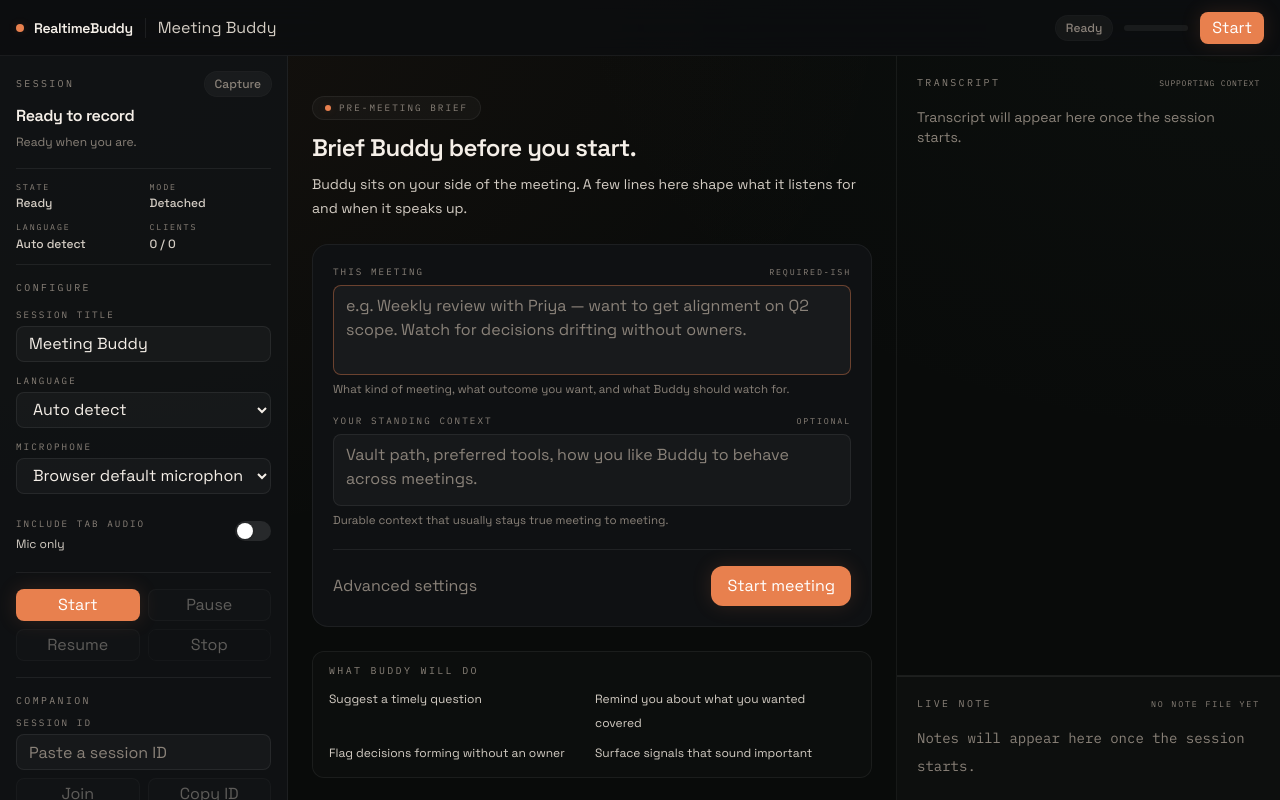
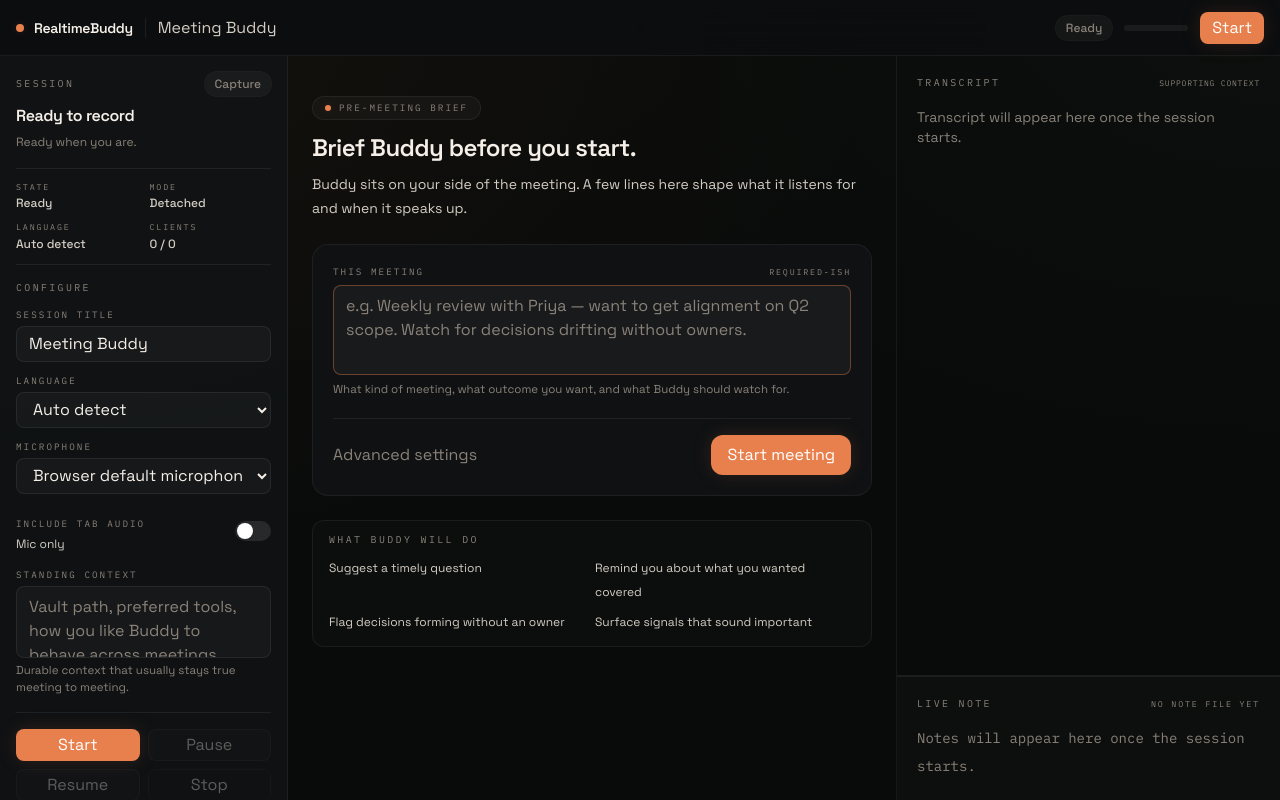
Before and after one commit to ratulsarna/RealtimeBuddy, a Next.js app in the folder apps/web/: page / in a window 1280 px wide. Built offline with nearby package versions, Linux system fonts and the light colour scheme.

Commit message:
Integrate static user seed functionality into MeetingBuddyApp and SessionSidebar, removing unused references in MeetingBriefCard. Update UI to allow input for standing context in the session sidebar.

```diff
--- a/apps/web/src/components/meeting-buddy-app.tsx
+++ b/apps/web/src/components/meeting-buddy-app.tsx
@@ -893,6 +893,7 @@ export function MeetingBuddyApp({
     onSelectedMicChange: setSelectedMicId,
     onSessionIdInputChange: setSessionIdInput,
     onStartSession: startSession,
+    onStaticUserSeedChange: setStaticUserSeed,
     onStopSession: stopSession,
     onTitleChange: setTitle,
     selectedMicId,
@@ -903,6 +904,7 @@ export function MeetingBuddyApp({
     sessionIdInput,
     sessionMetrics,
     sessionMode,
+    staticUserSeed,
     statusMessage,
     statusTone,
     title,
@@ -949,8 +951,6 @@ export function MeetingBuddyApp({
                 onMeetingSeedChange={setMeetingSeed}
                 onOpenAdvanced={() => setSidebarOpen(true)}
                 onStartSession={startSession}
-                onStaticUserSeedChange={setStaticUserSeed}
-                staticUserSeed={staticUserSeed}
               />
             </div>
           ) : (
--- a/apps/web/src/components/meeting-buddy/meeting-brief-card.tsx
+++ b/apps/web/src/components/meeting-buddy/meeting-brief-card.tsx
@@ -9,20 +9,16 @@ import {
 } from "@/components/meeting-buddy/ui";
 
 type MeetingBriefCardProps = {
-  staticUserSeed: string;
   meetingSeed: string;
   canStart: boolean;
-  onStaticUserSeedChange: (value: string) => void;
   onMeetingSeedChange: (value: string) => void;
   onStartSession: () => void;
   onOpenAdvanced: () => void;
 };
 
 export function MeetingBriefCard({
-  staticUserSeed,
   meetingSeed,
   canStart,
-  onStaticUserSeedChange,
   onMeetingSeedChange,
   onStartSession,
   onOpenAdvanced,
@@ -71,26 +67,6 @@ export function MeetingBriefCard({
               What kind of meeting, what outcome you want, and what Buddy should watch for.
             </p>
           </label>
-
-          <label className="flex flex-col gap-1.5">
-            <div className="flex items-baseline justify-between gap-2">
-              <FieldLabel>Your standing context</FieldLabel>
-              <span className="mono text-[0.52rem] uppercase tracking-[0.22em] text-[var(--foreground-muted)]">
-                Optional
-              </span>
-            </div>
-            <textarea
-              className={cx(textareaClass, "min-h-[4.5rem]")}
-              disabled={!canStart}
-              onChange={(event) => onStaticUserSeedChange(event.target.value)}
-              placeholder="Vault path, preferred tools, how you like Buddy to behave across meetings."
-              rows={2}
-              value={staticUserSeed}
-            />
-            <p className="text-[0.72rem] text-[var(--foreground-muted)]">
-              Durable context that usually stays true meeting to meeting.
-            </p>
-          </label>
         </div>
 
         <div className="mt-5 flex items-center justify-between gap-3 border-t border-[var(--line)] pt-4">
--- a/apps/web/src/components/meeting-buddy/session-sidebar.tsx
+++ b/apps/web/src/components/meeting-buddy/session-sidebar.tsx
@@ -18,7 +18,9 @@ import {
   SectionLabel,
   StatusBadge,
   Toggle,
+  cx,
   inputClass,
+  textareaClass,
 } from "@/components/meeting-buddy/ui";
 
 type SessionSidebarProps = {
@@ -42,6 +44,7 @@ type SessionSidebarProps = {
   onSelectedMicChange: (value: string) => void;
   onSessionIdInputChange: (value: string) => void;
   onStartSession: () => void;
+  onStaticUserSeedChange: (value: string) => void;
   onStopSession: () => void;
   onTitleChange: (value: string) => void;
   selectedMicId: string;
@@ -52,6 +55,7 @@ type SessionSidebarProps = {
   sessionIdInput: string;
   sessionMetrics: SessionMetric[];
   sessionMode: SessionMode;
+  staticUserSeed: string;
   statusMessage: string;
   statusTone: "active" | "warning" | "neutral";
   title: string;
@@ -78,6 +82,7 @@ export function SessionSidebar({
   onSelectedMicChange,
   onSessionIdInputChange,
   onStartSession,
+  onStaticUserSeedChange,
   onStopSession,
   onTitleChange,
   selectedMicId,
@@ -88,6 +93,7 @@ export function SessionSidebar({
   sessionIdInput,
   sessionMetrics,
   sessionMode,
+  staticUserSeed,
   statusMessage,
   statusTone,
   title,
@@ -195,6 +201,21 @@ export function SessionSidebar({
             </div>
             <Toggle checked={includeTabAudio} disabled={!canStart} onChange={onIncludeTabAudioChange} />
           </div>
+
+          <label className="flex flex-col gap-1">
+            <FieldLabel>Standing context</FieldLabel>
+            <textarea
+              className={cx(textareaClass, "min-h-[4.5rem]")}
+              disabled={!canStart}
+              onChange={(event) => onStaticUserSeedChange(event.target.value)}
+              placeholder="Vault path, preferred tools, how you like Buddy to behave across meetings."
+              rows={2}
+              value={staticUserSeed}
+            />
+            <p className="text-[0.72rem] text-[var(--foreground-muted)]">
+              Durable context that usually stays true meeting to meeting.
+            </p>
+          </label>
         </div>
 
         {/* ── Actions ── */}
```
